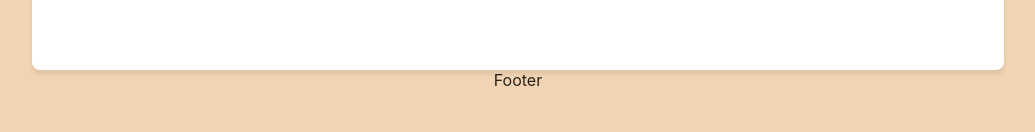
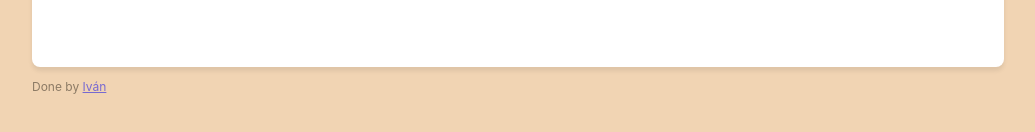
Before and after one commit to IvanMermelstein/portfolio-trekbag, a React (Vite) app: page / in a window 1280 px wide. Shown: the part 638-770 px from the top of the page, without its empty margins (122-1157 px from the left). Built offline with nearby package versions, Linux system fonts and the light colour scheme.

Commit message:
correct footer

```diff
--- a/src/components/Footer.jsx
+++ b/src/components/Footer.jsx
@@ -1,5 +1,12 @@
 const Footer = () => {
-  return <div>Footer</div>;
+  return (
+    <footer>
+      Done by{" "}
+      <a href="https://www.linkedin.com/in/ivanmermelstein/" target="_blank">
+        Iván
+      </a>
+    </footer>
+  );
 };
 
 export default Footer;
--- a/src/index.css
+++ b/src/index.css
@@ -35,9 +35,6 @@ main {
 
 footer {
   width: min(972px, 100%);
-  display: flex;
-  justify-content: space-between;
-  align-items: center;
   font-size: 12px;
   opacity: 0.5;
   margin-top: 12px;
```
